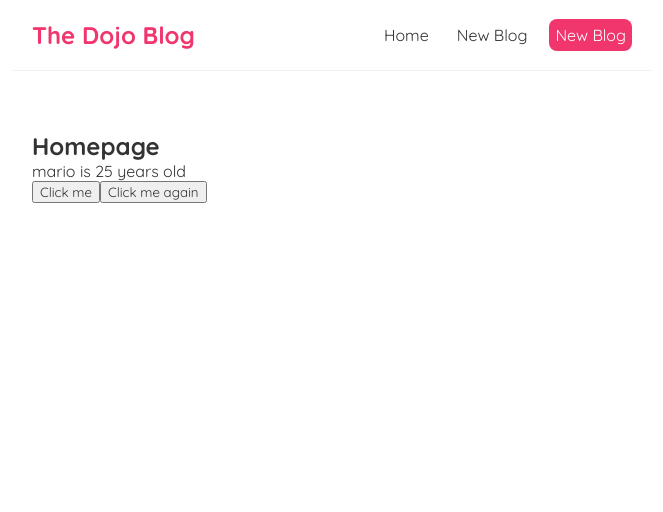
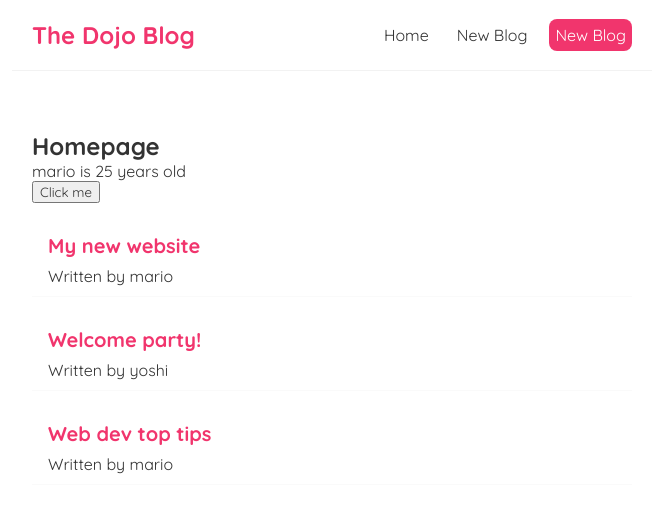
Before and after one commit to tsionbantegize16/Simple_micro_blog_app, a React (Create React App) app: page / in a window 1280 px wide. Shown: the top 512 px of the page, without its empty margins (308-971 px from the left). Built offline with nearby package versions, Linux system fonts and the light colour scheme.

Commit message:
React state to handle a list of blog objects

```diff
--- a/src/Home.js
+++ b/src/Home.js
@@ -1,26 +1,33 @@
 import { useState } from "react";
 
  const Home = () => {
+   // let name = 'mario';
    const [name, setName] = useState('mario');
    const [age, setAge] = useState(25);
 
    const handleClick = () => {
+     // name = 'luigi';
      setName('luigi');
      setAge(30);
    }
-
-  const handleClickAgain = (name, e) => {
-    console.log('hello ' + name, e.target);
-  }
+   const [blogs, setBlogs] = useState([
+     { title: 'My new website', body: 'lorem ipsum...', author: 'mario', id: 1 },
+     { title: 'Welcome party!', body: 'lorem ipsum...', author: 'yoshi', id: 2 },
+     { title: 'Web dev top tips', body: 'lorem ipsum...', author: 'mario', id: 3 }
+   ])
 
    return (
      <div className="home">
        <h2>Homepage</h2>
        <p>{ name } is { age } years old</p>
        <button onClick={handleClick}>Click me</button>
-      <button onClick={(e) => handleClickAgain('mario', e)}>Click me again</button>
+       {blogs.map(blog => (
+         <div className="blog-preview" key={blog.id} >
+           <h2>{ blog.title }</h2>
+           <p>Written by { blog.author }</p>
+         </div>
+       ))}
      </div>
    );
  }
-
 export default Home;
--- a/src/index.css
+++ b/src/index.css
@@ -44,3 +44,20 @@ code {
   margin: 40px auto;
   padding: 20px;
 }
+
+/* blog previews / list */
+.blog-preview {
+  padding: 10px 16px;
+  margin: 20px 0;
+  border-bottom: 1px solid #fafafa;
+}
+
+.blog-preview:hover {
+  box-shadow: 1px 3px 5px rgba(0, 0, 0, 0.1);
+}
+
+.blog-preview h2 {
+  font-size: 20px;
+  color: #f1356d;
+  margin-bottom: 8px;
+}
```
Lines whose indentation alone changed are shown as unchanged.
